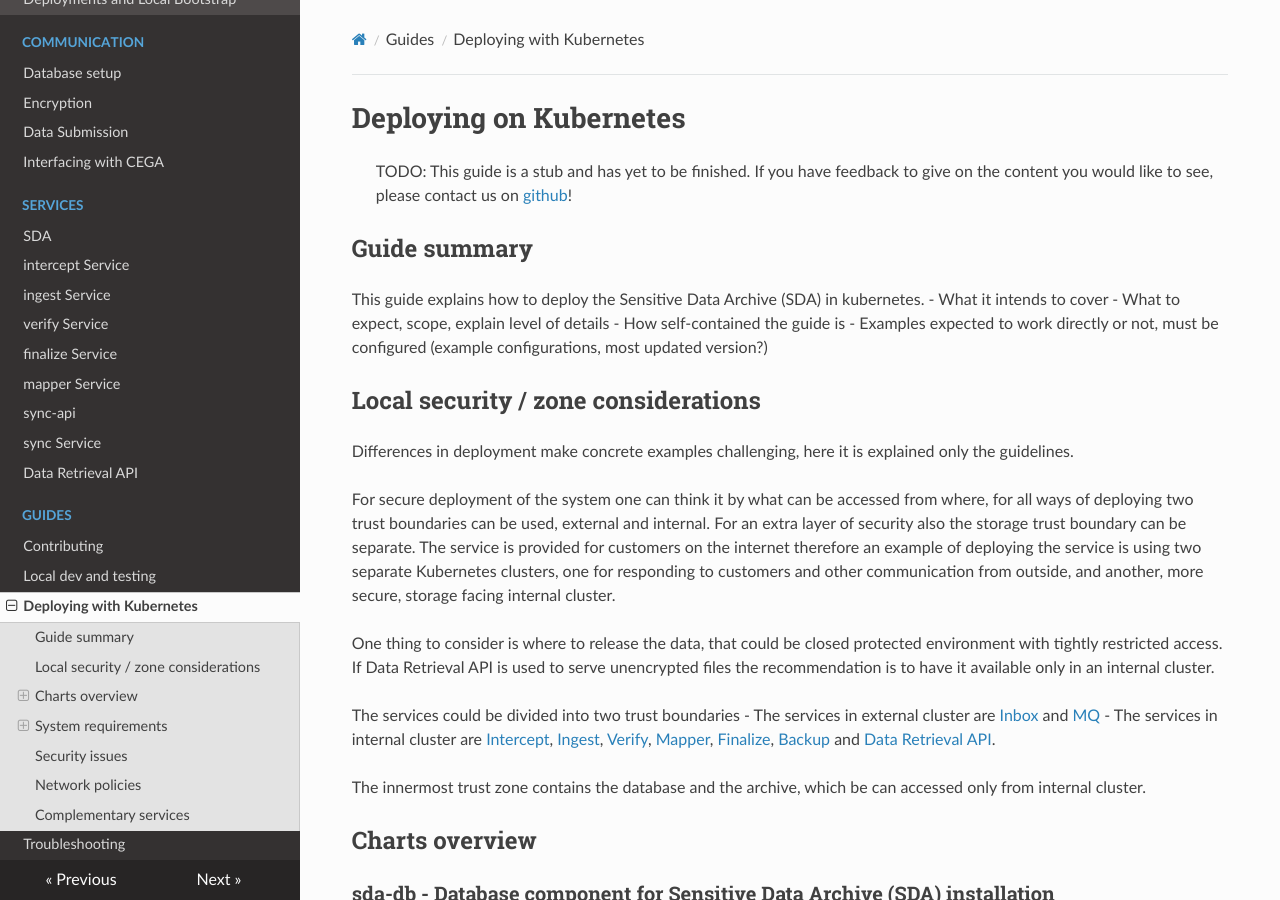
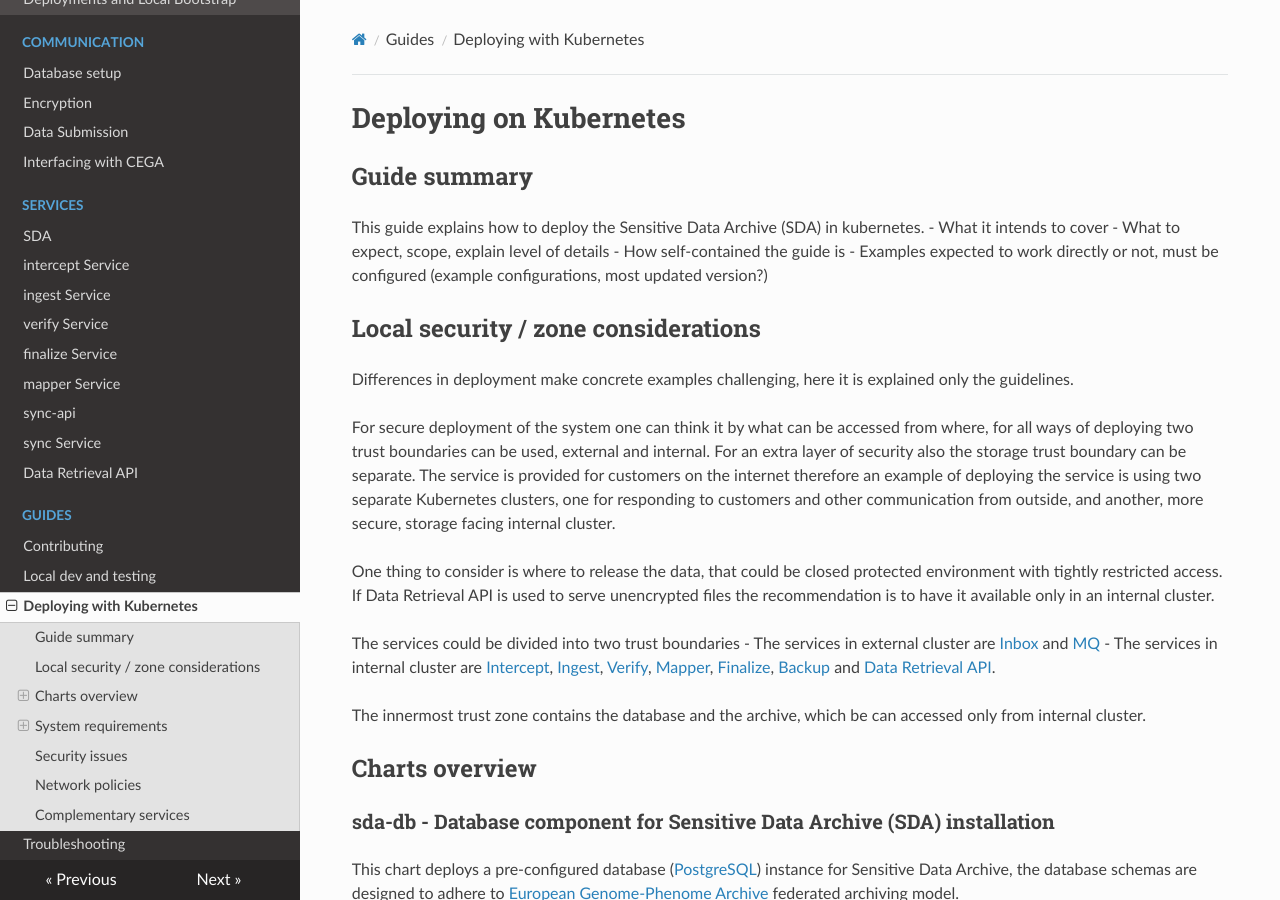
Before and after one commit to neicnordic/neic-sda, an MkDocs documentation site: the page built from docs/guides/deploy-k8s.md, in a window 1280 px wide and 900 px high. Built offline with MkDocs 1.6.1, drawn with Linux system fonts in a browser that asks for light colours; nearby versions of some CDN libraries.

Commit message:
remove stub information

```diff
--- a/docs/guides/deploy-k8s.md
+++ b/docs/guides/deploy-k8s.md
@@ -1,10 +1,4 @@
 # Deploying on Kubernetes
-
-> TODO:
-> This guide is a stub and has yet to be finished.
-> If you have feedback to give on the content you would like to see, please contact us on
-> [github](https://github.com/neicnordic/neic-sda)!
-
 
 ## Guide summary
 
```
